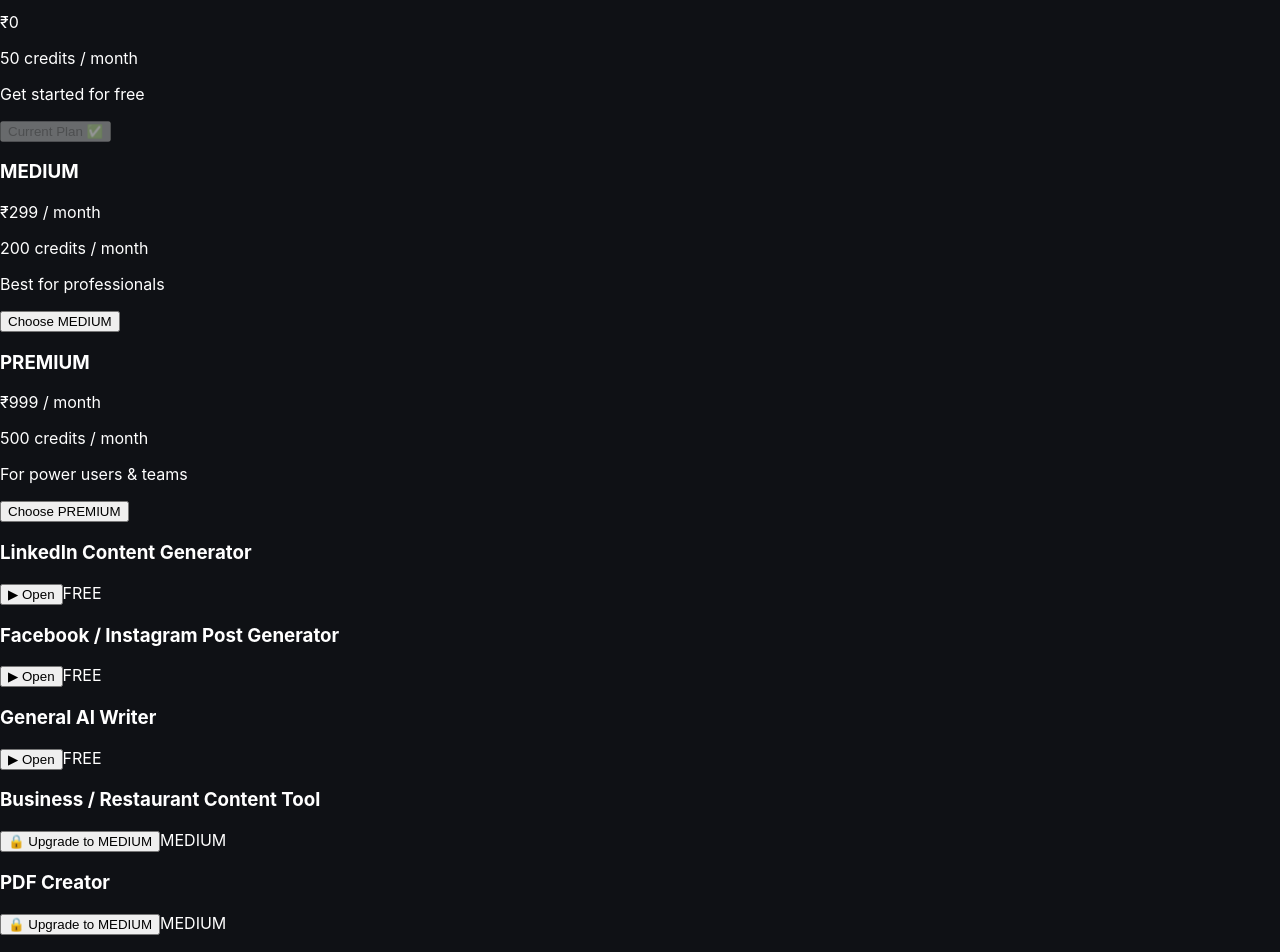
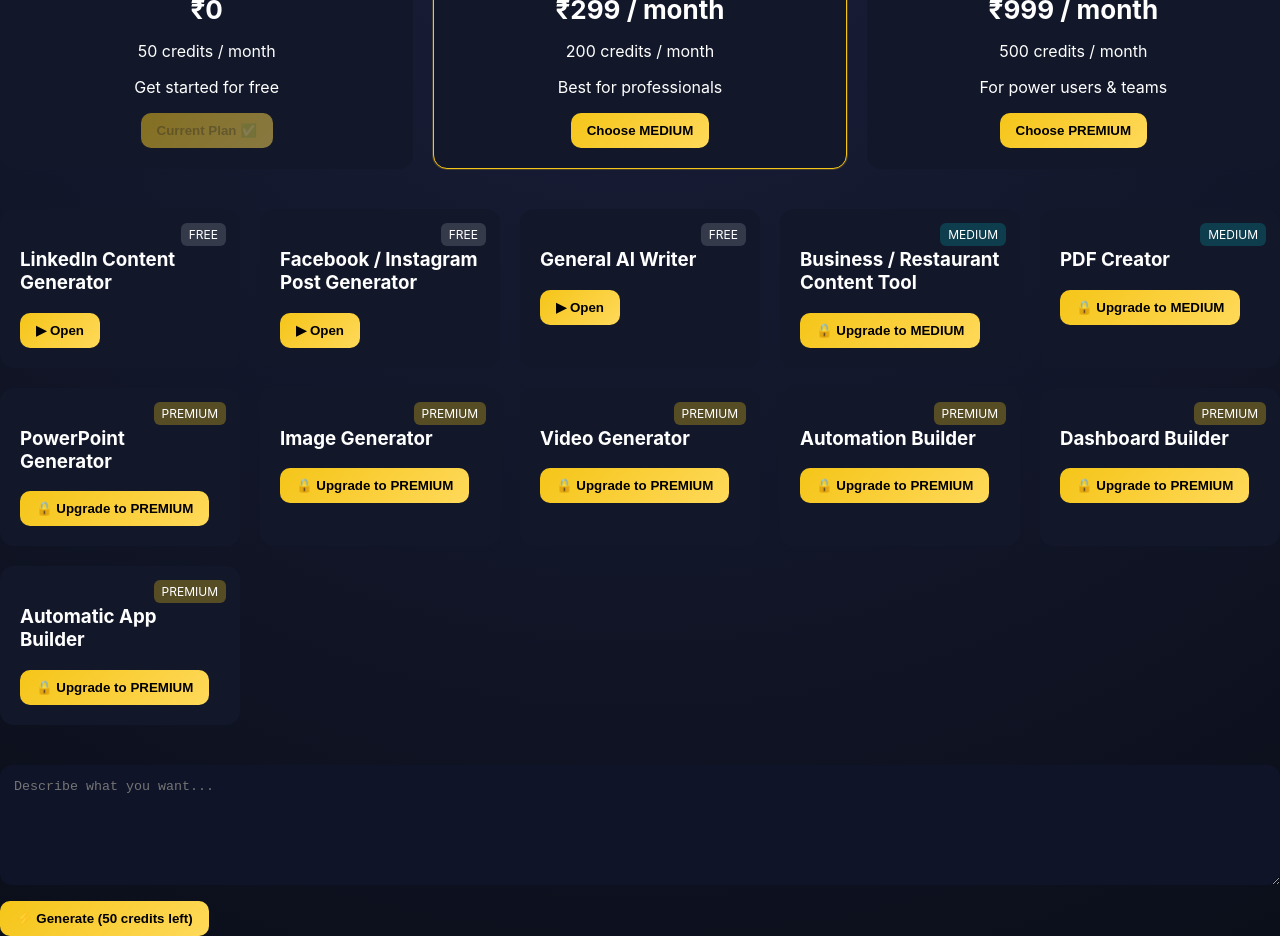
Before and after one commit to arkees1/ramesh-content-engine, a React (Vite) app: page / in a window 1280 px wide. Shown: the part 200-1152 px from the top of the page. Built offline with nearby package versions, Linux system fonts and the light colour scheme.

Commit message:
STEP 8: UI polish & animations

```diff
--- a/src/index.css
+++ b/src/index.css
@@ -1,63 +1,183 @@
+:root {
+  --bg: #0b0f1a;
+  --card: #12182a;
+  --primary: #f5c518;
+  --text: #ffffff;
+  --muted: #9ba3c2;
+}
+
+* {
+  box-sizing: border-box;
+}
+
 body {
+  margin: 0;
   font-family: Inter, system-ui, sans-serif;
-  background: #0f1115;
-  color: white;
-  margin: 0;
+  background: radial-gradient(circle at top, #1a1f3c, var(--bg));
+  color: var(--text);
 }
 
 .app {
-  max-width: 900px;
+  max-width: 1100px;
   margin: auto;
-  padding: 32px;
+  padding: 24px;
 }
 
-.header h1 {
-  margin: 0;
-  color: gold;
+/* HEADER */
+header {
+  display: flex;
+  justify-content: space-between;
+  align-items: center;
+  margin-bottom: 24px;
 }
 
-.subtitle {
-  opacity: 0.7;
+header h1 {
+  margin: 0;
+  font-size: 26px;
+  color: var(--primary);
 }
 
-.credit-badge {
-  margin-top: 8px;
-  font-size: 14px;
+/* PRICING */
+.pricing {
+  margin: 24px 0 40px;
 }
 
-.plan-selector {
-  margin: 24px 0;
-  display: flex;
-  gap: 12px;
+.pricing-grid {
+  display: grid;
+  grid-template-columns: repeat(auto-fit, minmax(220px, 1fr));
+  gap: 20px;
 }
 
-.plan-selector button {
-  padding: 10px 16px;
-  border: 1px solid gold;
-  background: transparent;
-  color: gold;
-  cursor: pointer;
+.price-card {
+  background: var(--card);
+  padding: 20px;
+  border-radius: 14px;
+  text-align: center;
+  transition: transform 0.25s ease, box-shadow 0.25s ease;
+  border: 1px solid transparent;
 }
 
-.plan-selector .active {
-  background: gold;
-  color: black;
+.price-card:hover {
+  transform: translateY(-6px);
+  box-shadow: 0 12px 30px rgba(0,0,0,0.4);
 }
 
+.price-card.highlight {
+  border-color: var(--primary);
+  box-shadow: 0 0 0 1px rgba(245, 197, 24, 0.2);
+}
+
+.price {
+  font-size: 26px;
+  font-weight: 700;
+  margin: 10px 0;
+}
+
+button {
+  background: linear-gradient(135deg, var(--primary), #ffd95a);
+  border: none;
+  padding: 10px 16px;
+  border-radius: 10px;
+  cursor: pointer;
+  font-weight: 600;
+  transition: transform 0.15s ease, box-shadow 0.15s ease;
+}
+
+button:hover {
+  transform: scale(1.05);
+  box-shadow: 0 6px 18px rgba(245,197,24,0.35);
+}
+
+button:disabled {
+  opacity: 0.5;
+  cursor: not-allowed;
+}
+
+/* FEATURE GRID */
+.grid {
+  display: grid;
+  gap: 20px;
+  grid-template-columns: repeat(auto-fit, minmax(240px, 1fr));
+  margin-bottom: 40px;
+}
+
+.card {
+  background: var(--card);
+  padding: 20px;
+  border-radius: 14px;
+  position: relative;
+  transition: transform 0.25s ease, box-shadow 0.25s ease;
+}
+
+.card:hover {
+  transform: translateY(-4px);
+  box-shadow: 0 10px 28px rgba(0,0,0,0.35);
+}
+
+.badge {
+  position: absolute;
+  top: 14px;
+  right: 14px;
+  font-size: 12px;
+  padding: 4px 8px;
+  border-radius: 6px;
+  background: rgba(255,255,255,0.1);
+}
+
+.badge.free { background: rgba(255,255,255,0.15); }
+.badge.medium { background: rgba(0,173,181,0.25); }
+.badge.premium { background: rgba(245,197,24,0.3); }
+
+/* GENERATOR */
 .generator textarea {
   width: 100%;
-  height: 120px;
+  min-height: 120px;
+  border-radius: 12px;
+  padding: 14px;
+  border: none;
+  resize: vertical;
   margin-bottom: 12px;
+  background: #0f1428;
+  color: white;
 }
 
-.generator button {
-  padding: 12px;
-  width: 100%;
-  font-weight: bold;
+.output {
+  margin-top: 16px;
+  background: #0f1428;
+  padding: 16px;
+  border-radius: 12px;
+  white-space: pre-wrap;
 }
 
-footer {
-  margin-top: 40px;
-  text-align: center;
-  opacity: 0.6;
+/* MODAL */
+.modal-overlay {
+  position: fixed;
+  inset: 0;
+  background: rgba(0,0,0,0.55);
+  display: flex;
+  align-items: center;
+  justify-content: center;
 }
+
+.modal {
+  background: var(--card);
+  padding: 28px;
+  border-radius: 16px;
+  max-width: 420px;
+  width: 90%;
+  animation: pop 0.25s ease;
+}
+
+@keyframes pop {
+  from { transform: scale(0.9); opacity: 0; }
+  to { transform: scale(1); opacity: 1; }
+}
+
+/* MOBILE */
+@media (max-width: 600px) {
+  header {
+    flex-direction: column;
+    align-items: flex-start;
+    gap: 8px;
+  }
+}
```
